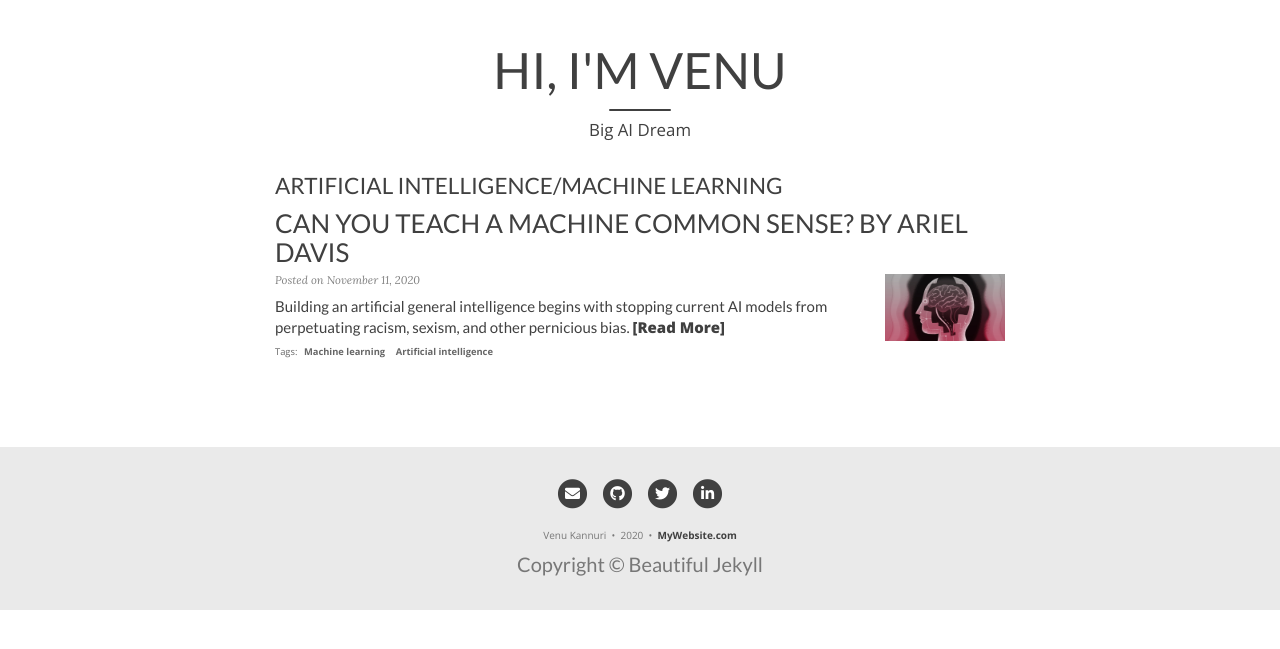
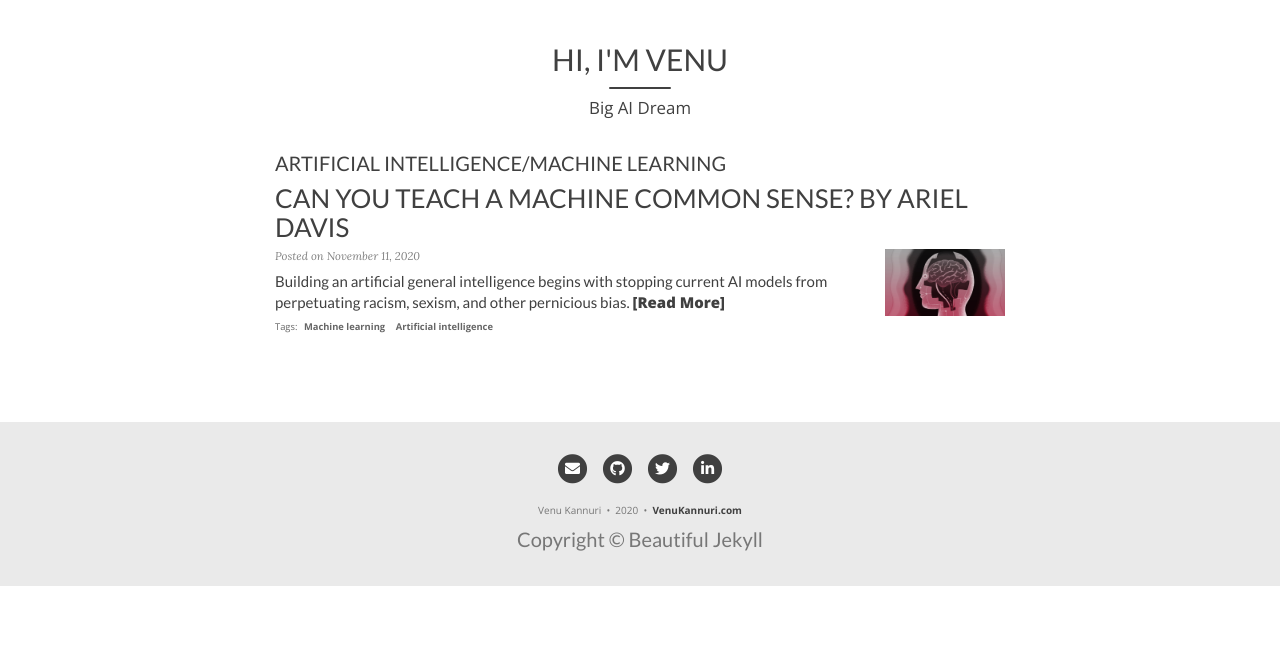
Before and after one commit to Venukannuri/VenuKannuri.github.io, a Jekyll site: the page built from index.html, in a window 1280 px wide, cut to the strip 123-772 px from the top of the page. Built offline with Jekyll 4.4.1, drawn with Linux system fonts in a browser that asks for light colours; nearby versions of some CDN libraries; the list of posts is cut into pages by our own code.

```diff
--- a/_config.yml
+++ b/_config.yml
@@ -79,7 +79,7 @@ share-links-active:
 
 # How to display the link to your website in the footer
 # Remove this if you don't want a link in the footer
-url-pretty: "MyWebsite.com"
+url-pretty: "VenuKannuri.com"
 
 # Excerpt word length - Truncate the excerpt of each post on the feed page to the specified number of words
 excerpt_length: 50
@@ -295,3 +295,12 @@ skills:
       devicon: "nf-dev-visualstudio"
     - title: "Jekyll"
       devicon: "nf-dev-jekyll_small"
+
+
+# Color settings (hex-codes without the leading hash-tag)
+color:
+  primary: "006156" #00897c #18bc9c #80B3FF
+  primary-rgb: "0,97,86" #"24,288,156" #"128,179,255"
+  secondary: 2c3e50 #FD6E8A
+  secondary-dark: 233140 #A2122F
+  secondary-light: D1D1D1
--- a/assets/css/beautifuljekyll.css
+++ b/assets/css/beautifuljekyll.css
@@ -37,10 +37,10 @@ h2 {
   font-size: 1.875rem;
 }
 h3 {
-  font-size: 1.5rem;
+  font-size: 1.0rem;
 }
 h4 {
-  font-size: 1.125rem;
+  font-size: 0.725rem;
 }
 h1, h2, h3, h4 {
   margin-top: 1.25rem;
@@ -454,7 +454,7 @@ footer .footer-custom-content {
 }
 
 .post-preview .post-title {
-  font-size: 1.875rem;
+  font-size: 1.75rem;
   margin-top: 0;
 }
 .post-preview .post-subtitle {
@@ -538,7 +538,7 @@ footer .footer-custom-content {
 
 @media (min-width: 768px) {
   .post-preview .post-title {
-    font-size: 2.25rem;
+    font-size: 2.00rem;
   }
 }
 
@@ -651,11 +651,12 @@ nav.top-nav-short-permanent ~ header > .intro-header.big-img {
 }
 .intro-header .page-heading h1 {
   margin-top: 0;
-  font-size: 3.125rem;
+  font-size: 1.125rem;
 }
+
 .intro-header .post-heading h1 {
   margin-top: 0;
-  font-size: 2.1875rem;
+  font-size: 1.1875rem;
 }
 .intro-header .page-heading .page-subheading,
 .intro-header .post-heading .post-subheading {
@@ -704,7 +705,7 @@ nav.top-nav-short-permanent ~ header > .intro-header.big-img {
     padding: 9.375rem 0;
   }
   .intro-header .page-heading h1 {
-    font-size: 5rem;
+    font-size: 3rem;
   }
   .intro-header .post-heading h1 {
     font-size: 3.125rem;
```
Also changed, not shown: _includes/css/main.css (+8 -5 lines), _includes/portfolio_grid.html (+18 -17 lines), assets/css/bootstrap.min.css.
